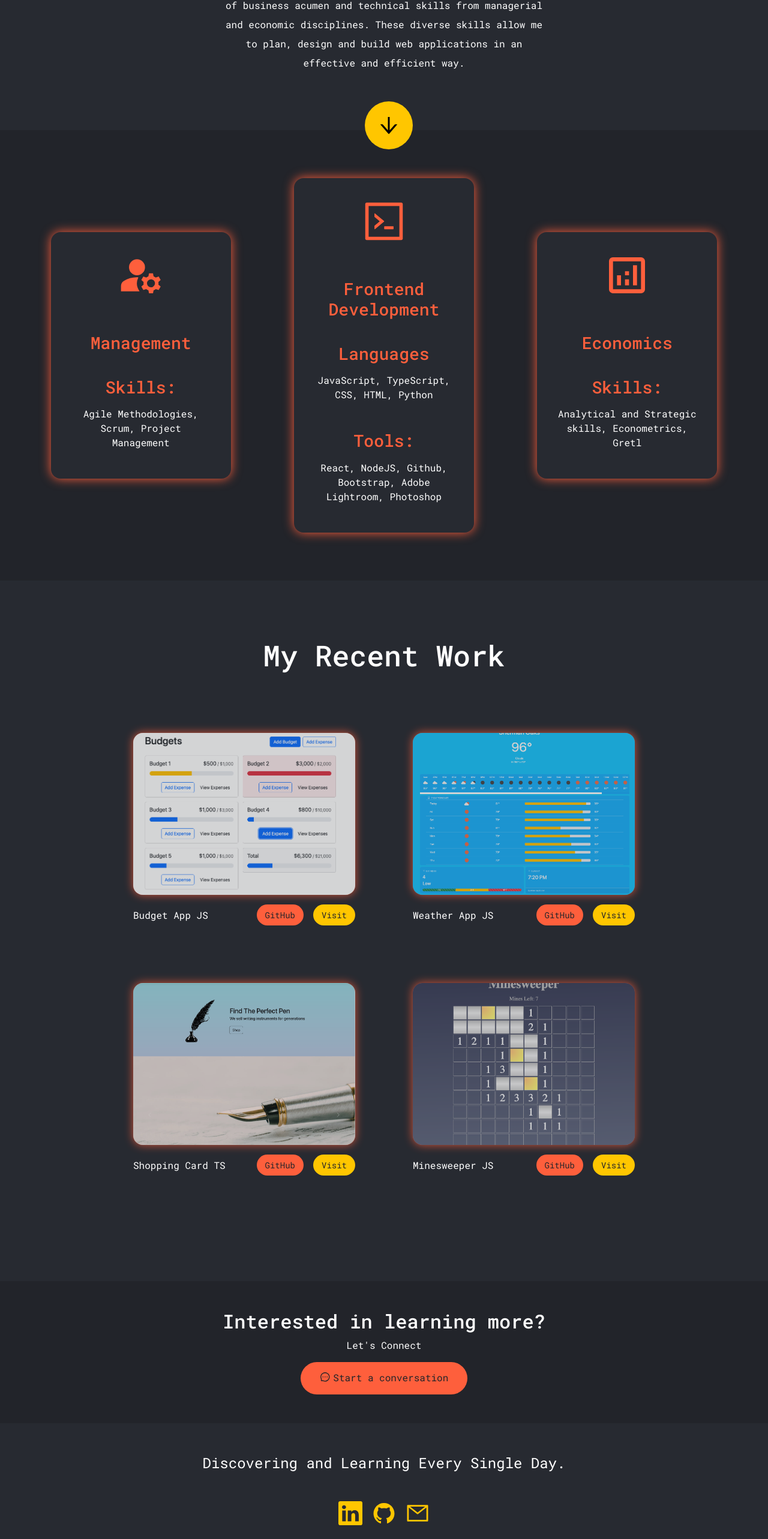
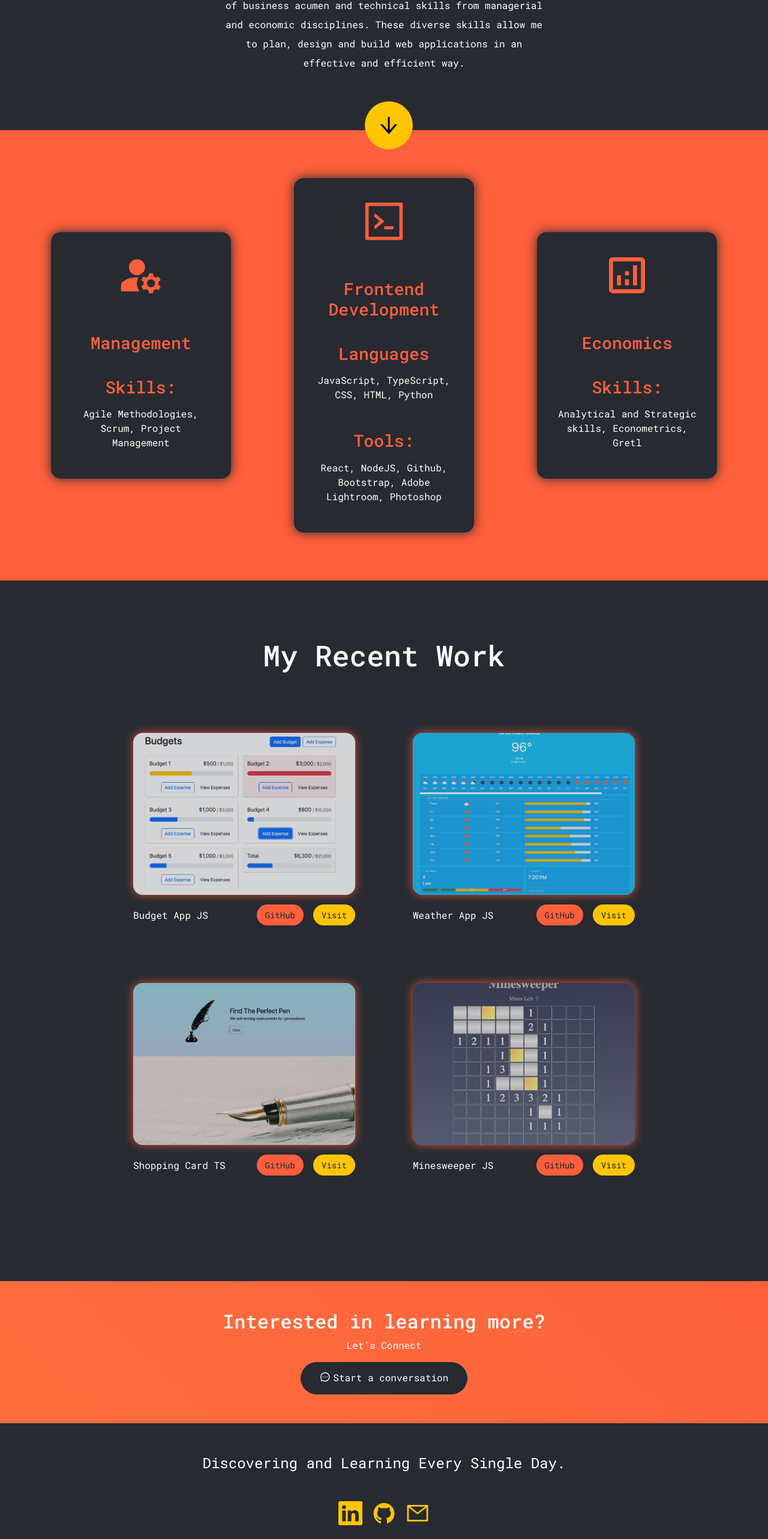
Before and after one commit to nikolaevK/Portfolio, a React (Create React App) app: page /about in a window 1280 px wide. Shown: the part 725-3291 px from the top of the page at 60% size. Built offline with nearby package versions, Linux system fonts and the light colour scheme.

Commit message:
css adjustments

```diff
--- a/src/components/about/about.css
+++ b/src/components/about/about.css
@@ -54,7 +54,7 @@
   height: fit-content;
   justify-content: center;
   align-items: center;
-  background-color: var(--shade-of-dark-color);
+  background-color: var(--main-color);
   padding: 5rem;
   gap: 6rem;
   animation: about-container 200ms 0ms backwards;
@@ -71,13 +71,13 @@
   background-color: var(--secondary-dark-color);
   color: var(--main-color);
   border-radius: 1rem;
-  box-shadow: 0px 0px 18px var(--main-color);
+  box-shadow: 0px 0px 18px var(--secondary-dark-color);
   animation: description-boxes 300ms 200ms backwards;
 }
 
 .description-boxes:hover {
   transform: scale(1.2);
-  transition: 300ms;
+  transition: 400ms;
   cursor: pointer;
 }
 
@@ -101,14 +101,14 @@ p {
   height: fit-content;
   padding: 3rem;
   text-align: center;
-  background-color: var(--shade-of-dark-color);
+  background-color: var(transparent);
 }
 
 .about-btn {
   width: max-content;
   display: inline-block;
-  background-color: var(--main-color);
-  color: var(--shade-of-dark-color);
+  background-color: var(--secondary-dark-color);
+  color: var(white);
   padding: 0.7rem 2rem 1rem 2rem;
   border-radius: 3em;
   cursor: pointer;
@@ -172,16 +172,21 @@ p {
 
   .about-container {
     flex-direction: column;
+    padding: 4rem 2rem;
   }
 
   .about-me-section h1 {
-    font-size: 1.3rem;
+    font-size: 1.1rem;
   }
 
   .about-me-section p {
     padding: 0;
     font-size: 1rem;
     line-height: 2em;
+  }
+  .about-contact-section {
+    padding-top: 5rem;
+    padding-bottom: 2rem;
   }
 }
 
--- a/src/components/footer/footer.css
+++ b/src/components/footer/footer.css
@@ -4,7 +4,6 @@
   align-items: center;
   justify-content: center;
   position: relative;
-  bottom: 0;
   height: fit-content;
   width: 100%;
   background-color: var(--secondary-dark-color);
@@ -41,8 +40,11 @@
 }
 
 @media (max-width: 35em) {
+  .main-footer-container {
+    margin-top: 5rem;
+  }
   .footer-title {
-    font-size: 0.9rem;
+    font-size: 0.8rem;
     padding: 0;
   }
 }
--- a/src/components/header/header.css
+++ b/src/components/header/header.css
@@ -327,7 +327,7 @@ h1 {
 
   .header-sub-container-2 {
     display: inline-block;
-    margin-top: 0;
+    margin-top: 2rem;
     position: relative;
     height: 40%;
     width: 50%;
--- a/src/components/portfolio/portfolio.css
+++ b/src/components/portfolio/portfolio.css
@@ -24,6 +24,7 @@
   background-color: var(--main-color);
   opacity: 0.8;
   filter: blur(0.7px);
+  transition: 400ms;
 }
 
 .portfolio-item-img:hover {
@@ -87,4 +88,15 @@
     grid-template-columns: 1fr;
     padding: 0;
   }
+
+  .portfolio-item-img {
+    height: 230px;
+    width: 330px;
+    box-shadow: 0 0 15px var(--main-color);
+    border-radius: 1rem;
+    text-align: center;
+    background-color: var(--main-color);
+    opacity: 0.8;
+    filter: blur(0.7px);
+  }
 }
--- a/src/index.css
+++ b/src/index.css
@@ -82,6 +82,6 @@ section {
 }
 
 .btn-secondary:hover {
-  background-color: var(--main-color-light);
+  background-color: transparent;
   color: var(--secondary-dark-color);
 }
```
